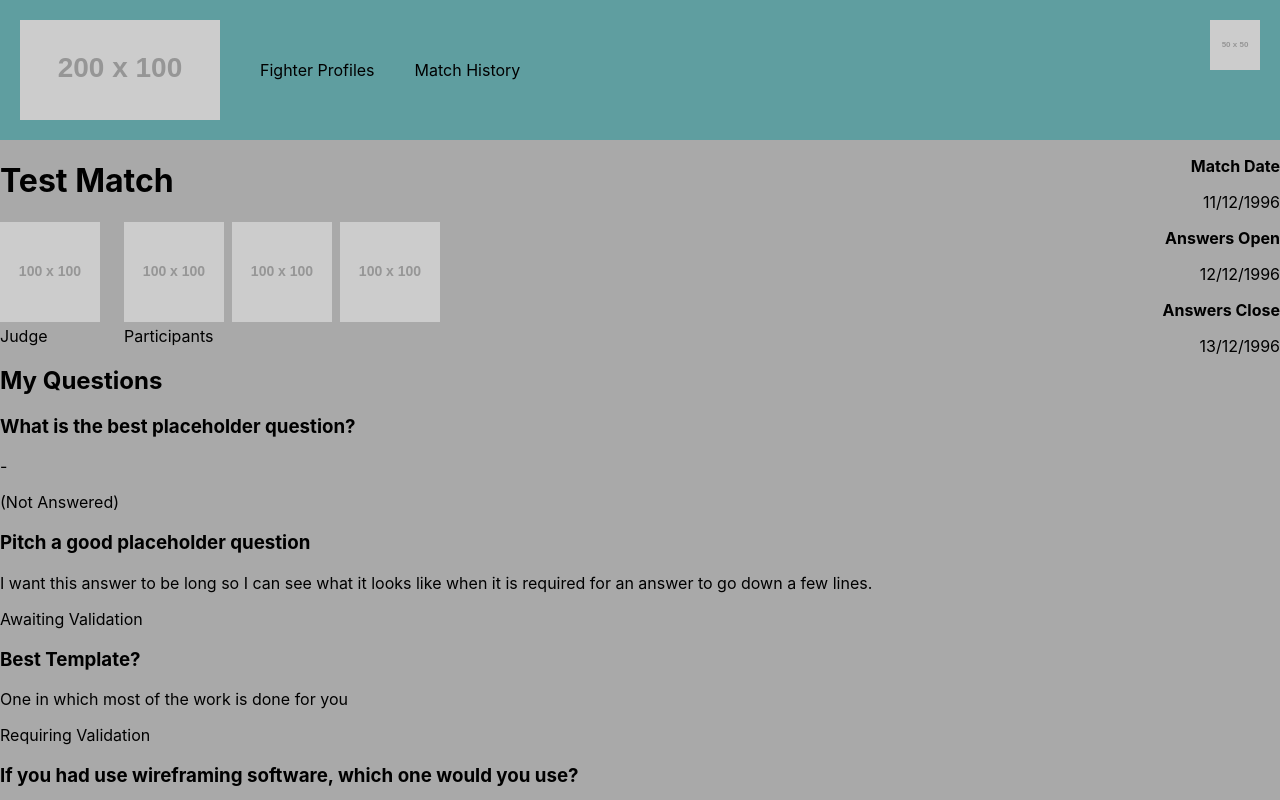
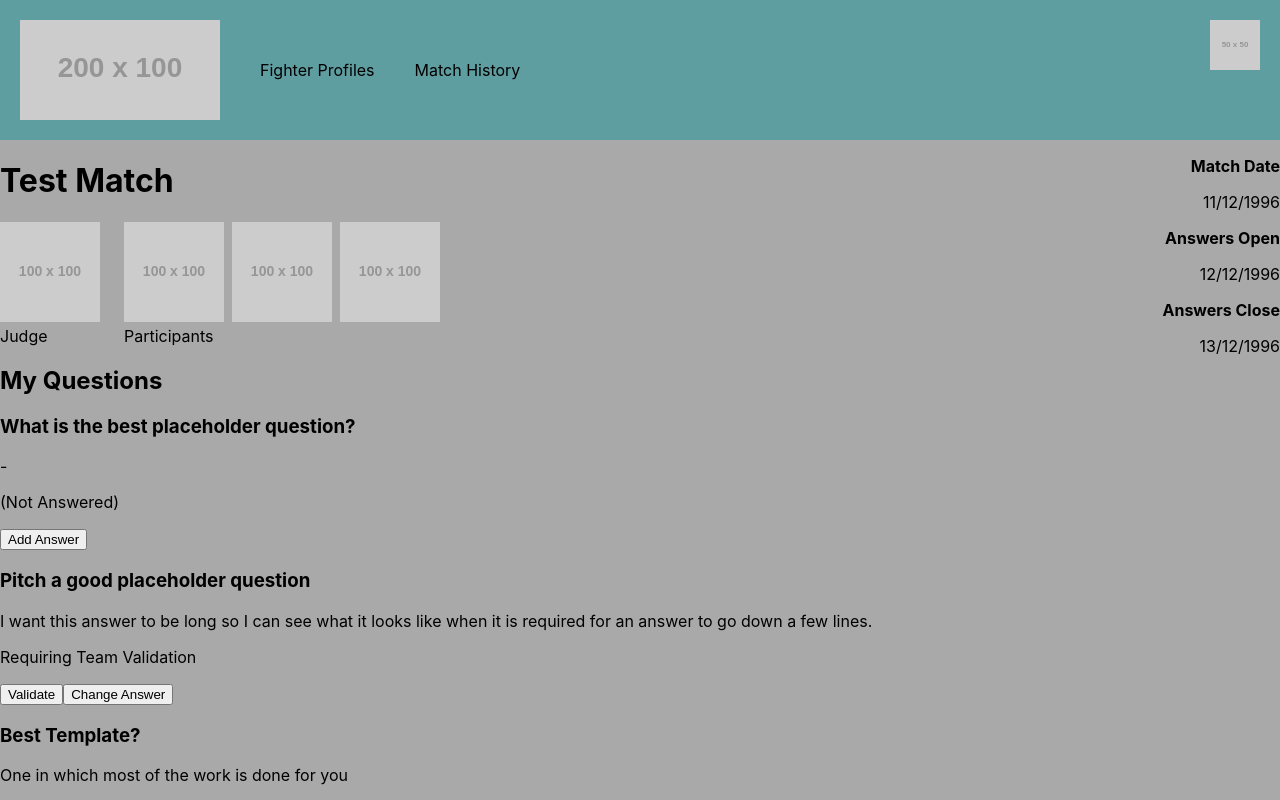
Before and after one commit to rhystaj/game-fights-web-app, a React (Create React App) app in the folder code/game-fights/: page / in a window 1280 px wide. Shown: the top 800 px of the page. Built offline with nearby package versions, Linux system fonts and the light colour scheme.

Commit message:
User validatedByUser flag to determine which validation message to show.
This is as opposed to comparing the submitter with the signed in user, which does not cover that case that the user is not the signed in user, but has validated the answer.

```diff
--- a/code/game-fights/src/components/match_management/MatchManager.jsx
+++ b/code/game-fights/src/components/match_management/MatchManager.jsx
@@ -7,7 +7,6 @@ import QuestionDisplay from './question_submission/QuesionDisplay'
 import QuestionSubmissionManager from './question_submission/manager/QuestionSubmissionManager'
 
 // For testing - remove later.
-const signedInUser = 'me'
 const questions = [
   'What is the best placeholder question?',
   'Pitch a good placeholder question.',
@@ -20,38 +19,38 @@ const submissions = [
     question: 'What is the best placeholder question?',
     answer: '',
     state: questionSubmissionState.NO_ANSWER,
-    user: 'me'
+    validatedByUser: false
   },
   {
     question: 'Pitch a good placeholder question',
     answer:
       'I want this answer to be long so I can see what it looks like when it is required for an answer to go down a few lines.',
     state: questionSubmissionState.AWAITING_VALIDATION,
-    user: 'me'
+    validatedByUser: false
   },
   {
     question: 'Best Template?',
     answer: 'One in which most of the work is done for you',
     state: questionSubmissionState.AWAITING_VALIDATION,
-    user: 'you'
+    validatedByUser: true
   },
   {
     question: 'If you had use wireframing software, which one would you use?',
     answer: 'Not XD',
     state: questionSubmissionState.PENDING_JUDGE_APPROVAL,
-    user: 'me'
+    validatedByUser: true
   },
   {
     question: 'What is the best placeholder question?',
     answer: 'Placeholder Answer',
     state: questionSubmissionState.ACCEPTED,
-    user: 'me'
+    validatedByUser: true
   },
   {
     question: 'Is 5 a good number of placeholder questions.',
     answer: 'Yes',
     state: questionSubmissionState.DECLINED,
-    user: 'me'
+    validatedByUser: true
   }
 ]
 
@@ -64,10 +63,7 @@ class MatchManager extends Component {
     return (
       <div>
         <ParticipantMatchInfo matchTitle='Test Match' />
-        <QuestionSubmissionManager
-          submissions={submissions}
-          signedInUser={signedInUser}
-        />
+        <QuestionSubmissionManager submissions={submissions} />
       </div>
     )
   }
--- a/code/game-fights/src/components/match_management/question_submission/manager/QuesitionSubmission.jsx
+++ b/code/game-fights/src/components/match_management/question_submission/manager/QuesitionSubmission.jsx
@@ -1,4 +1,6 @@
 import React from 'react'
+
+import QuestionSubmissionOptions from './QuestionSubmissionOptions'
 
 import submissionStates from '../../../../enums/questionSubmissionState'
 
@@ -9,13 +11,13 @@ const QuestionSubmission = props => {
         <h3>{props.submission.question}</h3>
         <p>{props.submission.answer ? props.submission.answer : '-'}</p>
         <p>
-          {determineStatusText(
-            props.submission.state,
-            props.submission.user,
-            props.signedInUser
-          )}
+          {determineStatusText(props.submission.state, props.validatedByUser)}
         </p>
       </div>
+      <QuestionSubmissionOptions
+        state={props.submission.state}
+        validatedByUser={props.validatedByUser}
+      />
     </div>
   )
 }
@@ -27,19 +29,16 @@ const QuestionSubmission = props => {
  * @param {The id of the user that is currently signed in, and therefore viewing the submission.} signedInUser
  * @returns {The text appropriate for the state.}
  */
-function determineStatusText (state, submittingUser, signedInUser) {
+function determineStatusText (state, validatedByUser) {
   switch (state) {
     case submissionStates.NO_ANSWER:
       return '(Not Answered)'
 
     // Changed depending on whether the user that is signed in (and therefore viewing the submission) is the same as the one that made the submission.
     case submissionStates.AWAITING_VALIDATION:
-      switch (submittingUser) {
-        case signedInUser:
-          return 'Awaiting Validation'
-        default:
-          return 'Requiring Validation'
-      }
+      return validatedByUser
+        ? 'Awaiting Team Validation'
+        : 'Requiring Team Validation'
 
     case submissionStates.PENDING_JUDGE_APPROVAL:
       return 'Pending Judge Approval'
--- a/code/game-fights/src/components/match_management/question_submission/manager/QuestionSubmissionManager.jsx
+++ b/code/game-fights/src/components/match_management/question_submission/manager/QuestionSubmissionManager.jsx
@@ -9,7 +9,7 @@ const QuestionSubmissionManager = props => {
       {props.submissions.map(submission => (
         <QuestionSubmission
           submission={submission}
-          signedInUser={props.signedInUser}
+          validatedByUser={submission.validatedByUser}
         />
       ))}
       <button>Forfiet</button>
--- a/code/game-fights/src/components/match_management/question_submission/manager/QuestionSubmissionOptions.jsx
+++ b/code/game-fights/src/components/match_management/question_submission/manager/QuestionSubmissionOptions.jsx
@@ -15,7 +15,7 @@ const QuestionSubmissionOptions = props => {
 
       {// Show Validate buttion if the answer requires validation and the user is not the one that submitted it.
         props.state === submissionState.AWAITING_VALIDATION &&
-      !props.userSubmitted ? (
+      !props.validatedByUser ? (
         <button>Validate</button>
           ) : (
             <div />
@@ -24,7 +24,7 @@ const QuestionSubmissionOptions = props => {
       {// Show the Change Answer button if the submission is showing an answer that has not been accepted.
         props.state !== submissionState.NO_ANSWER &&
       props.state !== submissionState.ACCEPTED ? (
-        <button>Validate</button>
+        <button>Change Answer</button>
           ) : (
             <div />
           )}
```
